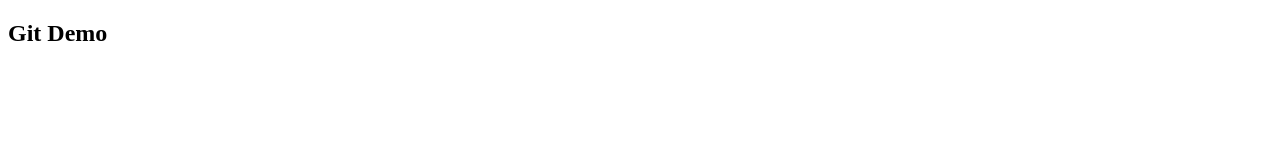
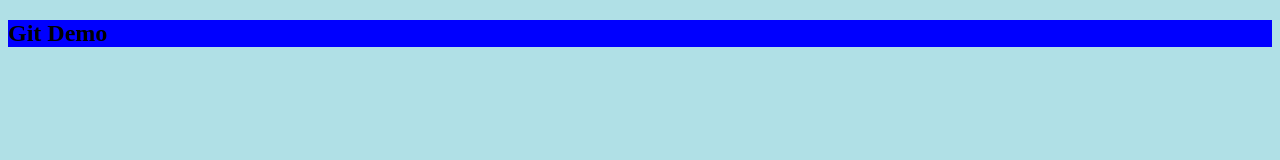
Before and after one commit to chriscanalia/git20, a plain HTML site: page index.html in a window 1280 px wide. Drawn offline with Linux system fonts and the light colour scheme.

Commit message:
Added some colors styles.css

```diff
--- a/index.html
+++ b/index.html
@@ -3,6 +3,7 @@
 <head>
   <meta charset="UTF-8">
   <meta name="viewport" content="width=device-width, initial-scale=1.0">
+  <link rel="stylesheet" href="styles.css">
   <title>Git in Fifteen</title>
 </head>
 <body>
--- /dev/null
+++ b/styles.css
@@ -0,0 +1,7 @@
+body {
+  background: powderblue;
+}
+
+h2 {
+  background: blue;
+}
```
